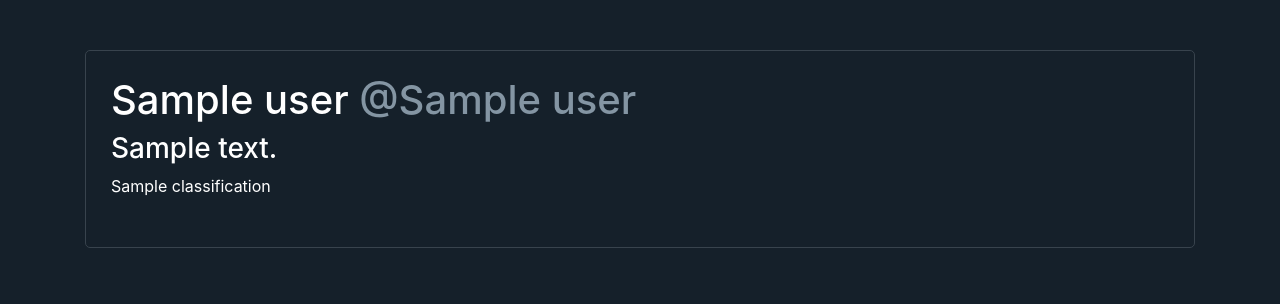
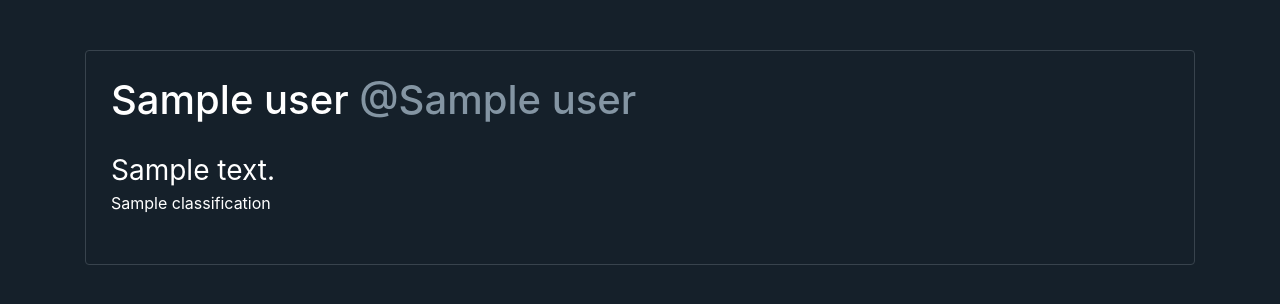
Before and after one commit to rachel-ng/access-a-meme, a Flask app: template templates/base.html in a window 1280 px wide. Shown: the part 76-380 px from the top of the page. Run offline with Flask 2, Linux system fonts and the light colour scheme; the template is opened without the code that fills it: most values are stand-ins (such as "Sample title", 1, 10 or a date in 2020); some libraries are stand-ins or nearby versions.

Commit message:
visual stuff

```diff
--- a/static/css/base.css
+++ b/static/css/base.css
@@ -38,13 +38,13 @@ nav .navbar-brand {
     padding: 25px;
     background: #15202a;
     border: 1px solid #38434d;
-    border-radius: 5px;
 }
 
 .tweet a{
     color: #8495a3;
 }
 
-h1 .user {
-    margin-bottom: 15px;
+.tweet_text {
+    font-size: 1.75rem;
+    margin-top: 25px;
 }
--- a/templates/base.html
+++ b/templates/base.html
@@ -76,14 +76,16 @@
         {% if timeline %}
 	  	<div class="container">
             {% for tweet in timeline %}
-            <div class="tweet">
+            <div class="tweet rounded">
 				<h1 class="user">{{ tweet.user.name }} <a href="https://twitter.com/{{tweet.user.screen_name}}">@{{tweet.user.screen_name}}</a></h1>
-				<h3>{{ tweet.text|safe }}</h3>
-				{% if tweet.entities.media %}
+				<div class="tweet_text">
+                    {{ tweet.text|safe }}
+				</div>
+                {% if tweet.entities.media %}
 				<div class="alt">
 					{{ tweet.entities.media[0]['classification']}}
-				<div>
-					<img src={{ tweet.entities.media[0].media_url_https}} alt="">
+				</div>
+					<img src={{ tweet.entities.media[0].media_url_https}} alt="" width="100%" height="auto"></img>
 				{% endif %}
              </div>
 	        {% endfor %}
```
